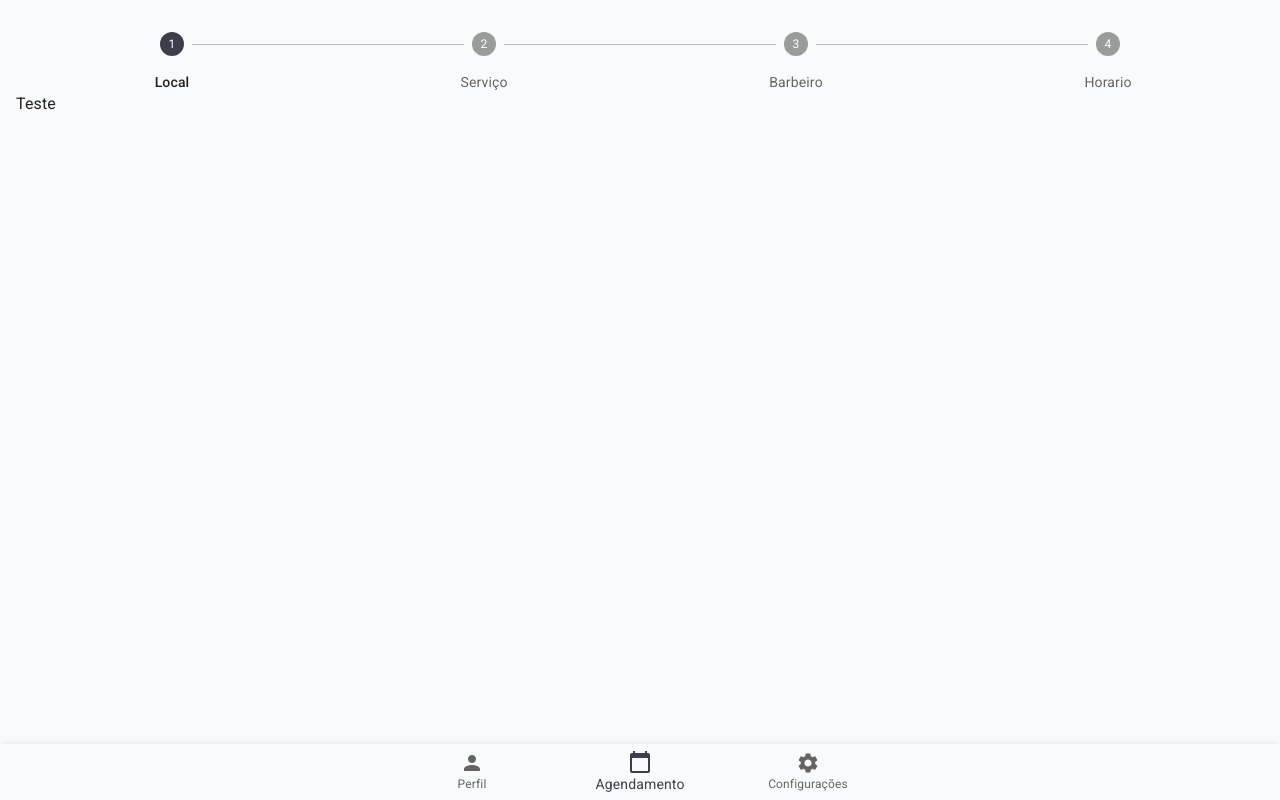
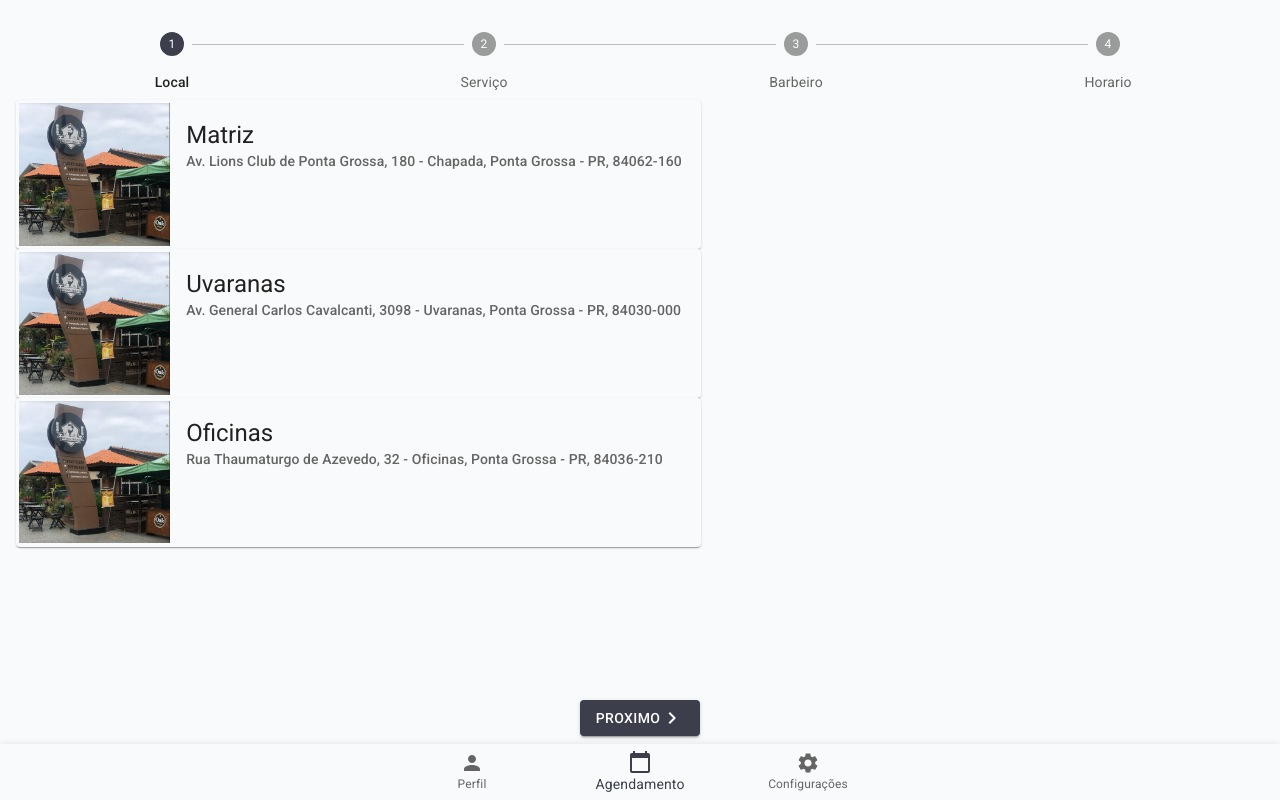
Before and after one commit to 21lucasmessias/bs_front, a React (Vite) app: page / in a window 1280 px wide. Both pictures are taken after a click on the button "Agendamento". Built offline with nearby package versions, Linux system fonts and the light colour scheme.

Commit message:
feat: add stepper functionality

```diff
--- a/src/components/scheduler/Barber.tsx
+++ b/src/components/scheduler/Barber.tsx
@@ -3,11 +3,15 @@ import Card from '@mui/material/Card';
 import { CardActionArea } from '@mui/material';
 import CardMedia from '@mui/material/CardMedia';
 import Typography from '@mui/material/Typography';
-import { Box } from '@mui/system';
+import Box from '@mui/material/Box';
+
+import Button from '@mui/material/Button';
+import ChevronRightIcon from '@mui/icons-material/ChevronRight';
 
 import { BarberData } from '../../utils/BarberUtils';
+import { SchedulerRouteParams } from '../../pages/Scheduler';
 
-export default function CardBarber() {
+export function CardBarber({ backStep, nextStep }: SchedulerRouteParams) {
     return (
         <Box display="grid" gridTemplateColumns="repeat(2,0.1fr)" gap={2}>
             {BarberData.map(({ name, image }) => {
@@ -51,6 +55,20 @@ export default function CardBarber() {
                     </Card>
                 );
             })}
+            <Box
+                display="flex"
+                justifyContent="center"
+                padding={2}
+                position={'fixed'}
+                bottom={'3rem'}
+                right={0}
+                left={0}
+            >
+                <Button variant="contained" onClick={nextStep}>
+                    Proximo
+                    <ChevronRightIcon />
+                </Button>
+            </Box>
         </Box>
     );
 }
--- a/src/components/scheduler/ListPrice.tsx
+++ b/src/components/scheduler/ListPrice.tsx
@@ -1,12 +1,15 @@
 import * as React from 'react';
 import Box from '@mui/material/Box';
 import Container from '@mui/material/Container';
+import Button from '@mui/material/Button';
+import ChevronRightIcon from '@mui/icons-material/ChevronRight';
 
 import { PriceData } from '../../utils/PriceUtils';
 
 import { Typography } from '@mui/material';
+import { SchedulerRouteParams } from '../../pages/Scheduler';
 
-export default function ListPrice() {
+export function ListPrice({ backStep, nextStep }: SchedulerRouteParams) {
     const [value, setValue] = React.useState('one');
 
     const handleChange = (event: React.SyntheticEvent, newValue: string) => {
@@ -48,6 +51,20 @@ export default function ListPrice() {
                     </Box>
                 );
             })}
+            <Box
+                display="flex"
+                justifyContent="center"
+                padding={2}
+                position={'fixed'}
+                bottom={'3rem'}
+                right={0}
+                left={0}
+            >
+                <Button variant="contained" onClick={nextStep}>
+                    Proximo
+                    <ChevronRightIcon />
+                </Button>
+            </Box>
         </Box>
     );
 }
--- a/src/components/scheduler/Locale.tsx
+++ b/src/components/scheduler/Locale.tsx
@@ -6,10 +6,11 @@ import CardContent from '@mui/material/CardContent';
 import CardMedia from '@mui/material/CardMedia';
 
 import Typography from '@mui/material/Typography';
+import { SchedulerRouteParams } from '../../pages/Scheduler';
 
 import { LocaleData } from '../../utils/LocalesUtils';
 
-export default function CardLocale() {
+export function CardLocale({ backStep, nextStep }: SchedulerRouteParams) {
     return (
         <Box>
             {LocaleData.map(({ name, address, image }) => {
@@ -32,8 +33,16 @@ export default function CardLocale() {
                     </Card>
                 );
             })}
-            <Box display="flex" justifyContent="center" padding={2}>
-                <Button variant="contained">
+            <Box
+                display="flex"
+                justifyContent="center"
+                padding={2}
+                position={'fixed'}
+                bottom={'3rem'}
+                right={0}
+                left={0}
+            >
+                <Button variant="contained" onClick={nextStep}>
                     Proximo
                     <ChevronRightIcon />
                 </Button>
--- a/src/pages/Scheduler.tsx
+++ b/src/pages/Scheduler.tsx
@@ -1,9 +1,12 @@
-import { useState } from 'react';
+import { useState, useMemo } from 'react';
 import Box from '@mui/material/Box';
 
 import Stepper from '@mui/material/Stepper';
 import Step from '@mui/material/Step';
 import StepLabel from '@mui/material/StepLabel';
+import { CardLocale } from '../components/scheduler/Locale';
+import { ListPrice } from '../components/scheduler/ListPrice';
+import { CardBarber } from '../components/scheduler/Barber';
 
 export type SchedulerRouteParams = {
     nextStep: () => void;
@@ -12,7 +15,28 @@ export type SchedulerRouteParams = {
 
 const steps = ['Local', 'Serviço', 'Barbeiro', 'Horario'];
 
-export const Scheduler: () => JSX.Element = () => {
+type Routes = 'Local' | 'Serviço' | 'Barbeiro' | 'Horario';
+
+const schedulerRoutes = {
+    Local: {
+        name: 'Local',
+        Component: (params: SchedulerRouteParams) => <CardLocale {...params} />,
+    },
+    Serviço: {
+        name: 'Serviço',
+        Component: (params: SchedulerRouteParams) => <ListPrice {...params} />,
+    },
+    Barbeiro: {
+        name: 'Barbeiro',
+        Component: (params: SchedulerRouteParams) => <CardBarber {...params} />,
+    },
+    Horario: {
+        name: 'Horario',
+        Component: (params: SchedulerRouteParams) => <></>,
+    },
+};
+
+export function Scheduler() {
     const [actualStep, setActualStep] = useState(0);
 
     const nextStep = () => {
@@ -22,6 +46,25 @@ export const Scheduler: () => JSX.Element = () => {
     const backStep = () => {
         setActualStep(actualStep > 0 ? actualStep - 1 : 0);
     };
+
+    const actualPage = useMemo<Routes>(() => {
+        switch (actualStep) {
+            case 0:
+                return 'Local';
+            case 1:
+                return 'Serviço';
+            case 2:
+                return 'Barbeiro';
+            case 3:
+                return 'Horario';
+            default:
+                return 'Local';
+        }
+    }, [actualStep]);
+
+    const page = useMemo(() => {
+        return schedulerRoutes[actualPage];
+    }, [actualPage]);
 
     return (
         <Box display={'flex'} width={'100%'} flexDirection="column">
@@ -35,9 +78,9 @@ export const Scheduler: () => JSX.Element = () => {
                 </Stepper>
             </Box>
 
-            <Box width={'100%'} flex={1} display={'flex'}>
-                Teste
+            <Box width={'100%'} flex={1} display={'flex'} paddingTop={'0.5rem'}>
+                {<page.Component backStep={backStep} nextStep={nextStep} />}
             </Box>
         </Box>
     );
-};
+}
```
